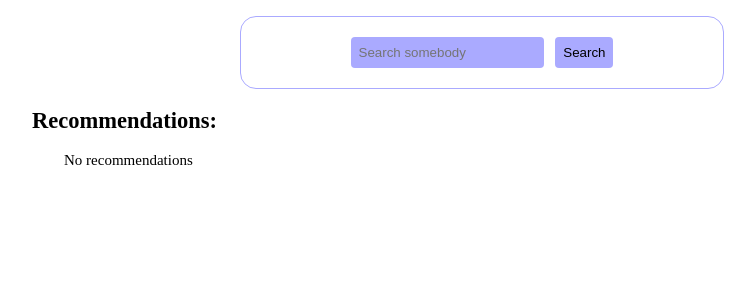
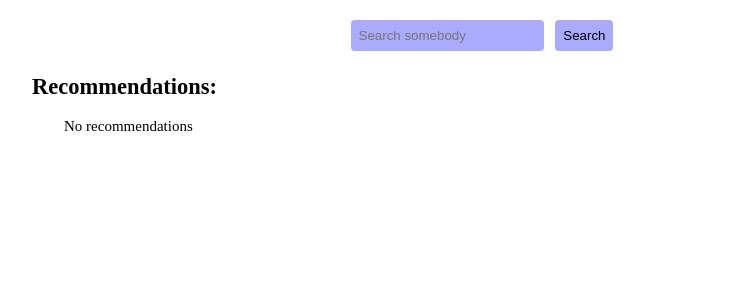
Before and after one commit to nalek0/test-messanger-public, a Flask app: page /search in a window 1280 px wide. Shown: the part 50-350 px from the top of the page, without its empty margins (158-913 px from the left). Run offline with Flask 2, Linux system fonts and the light colour scheme; parts of the project's set-up code (start-up, migrations or seed data) failed here and were passed over; some libraries are stand-ins or nearby versions.

Commit message:
Small css edit on /search page

```diff
--- a/server/templates/main/search_page.html
+++ b/server/templates/main/search_page.html
@@ -20,7 +20,7 @@
 
 {% block content %}
     <div class="main_part">
-        <form action="/search" method="post" class="base_form centered_form centered_content">
+        <form action="/search" method="post" class="centered_form centered_content">
             <input type="text" name="query" placeholder="Search somebody" class="base_input">
             <input type="submit" value="Search" class="base_input base_submit_input">
         </form>
```
